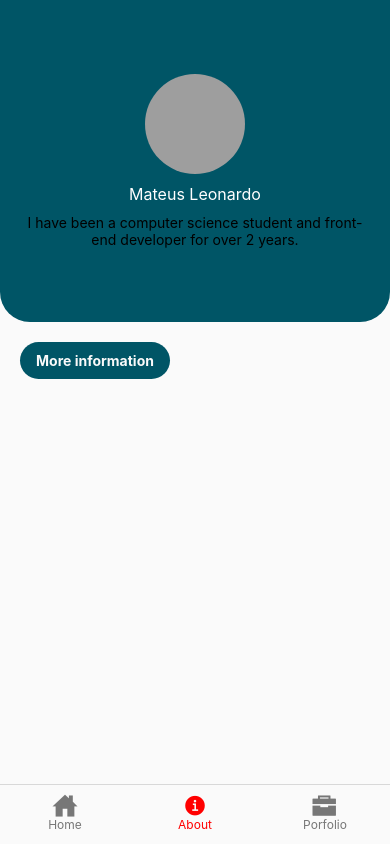
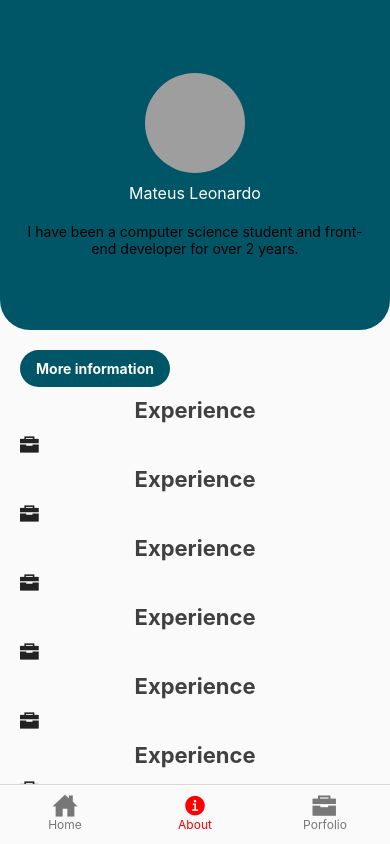
Before and after one commit to mateusmatosleonardo/portifolio-mobile, a React Native app: screen /About in a window 390 px wide. Built offline with nearby package versions, Linux system fonts and the light colour scheme; grey boxes are pictures that could not be loaded.

Commit message:
adding content of more information

```diff
--- a/src/views/About/index.js
+++ b/src/views/About/index.js
@@ -1,6 +1,7 @@
 import React from 'react';
-import {View, Text, StyleSheet, Image} from 'react-native';
+import {View, Text, StyleSheet, Image, ScrollView} from 'react-native';
 import {scale} from 'react-native-size-matters';
+import Icon from 'react-native-vector-icons/Ionicons';
 
 const About = () => {
   return (
@@ -20,6 +21,50 @@ const About = () => {
       </View>
       <View style={styles.about}>
         <Text style={styles.btnMoreInfo}>More information</Text>
+        <ScrollView>
+          <View style={styles.viewTitle}>
+            <Text style={styles.expText}>Experience</Text>
+          </View>
+          <View>
+            <Icon name="briefcase-sharp" size={20} color={'#222'} />
+          </View>
+          <View style={styles.viewTitle}>
+            <Text style={styles.expText}>Experience</Text>
+          </View>
+          <View>
+            <Icon name="briefcase-sharp" size={20} color={'#222'} />
+          </View>
+          <View style={styles.viewTitle}>
+            <Text style={styles.expText}>Experience</Text>
+          </View>
+          <View>
+            <Icon name="briefcase-sharp" size={20} color={'#222'} />
+          </View>
+          <View style={styles.viewTitle}>
+            <Text style={styles.expText}>Experience</Text>
+          </View>
+          <View>
+            <Icon name="briefcase-sharp" size={20} color={'#222'} />
+          </View>
+          <View style={styles.viewTitle}>
+            <Text style={styles.expText}>Experience</Text>
+          </View>
+          <View>
+            <Icon name="briefcase-sharp" size={20} color={'#222'} />
+          </View>
+          <View style={styles.viewTitle}>
+            <Text style={styles.expText}>Experience</Text>
+          </View>
+          <View>
+            <Icon name="briefcase-sharp" size={20} color={'#222'} />
+          </View>
+          <View style={styles.viewTitle}>
+            <Text style={styles.expText}>Experience</Text>
+          </View>
+          <View>
+            <Icon name="briefcase-sharp" size={20} color={'#222'} />
+          </View>
+        </ScrollView>
       </View>
     </View>
   );
@@ -46,7 +91,7 @@ const styles = StyleSheet.create({
   },
   textAbout: {
     textAlign: 'center',
-    marginTop: 10,
+    marginTop: 20,
   },
   containerPhoto: {
     width: 100,
@@ -61,7 +106,9 @@ const styles = StyleSheet.create({
   },
   about: {
     flex: 6,
-    padding: 20,
+    paddingTop: 20,
+    paddingLeft: 20,
+    paddingRight: 20,
     backgroundColor: '#fafafa',
   },
   btnMoreInfo: {
@@ -74,6 +121,16 @@ const styles = StyleSheet.create({
     fontWeight: 'bold',
     borderRadius: 20,
   },
+  expText: {
+    fontSize: 22,
+    fontWeight: 'bold',
+    color: '#414040',
+    textAlign: 'center',
+  },
+  viewTitle: {
+    marginTop: 10,
+    marginBottom: 10,
+  },
 });
 
 export default About;
```
